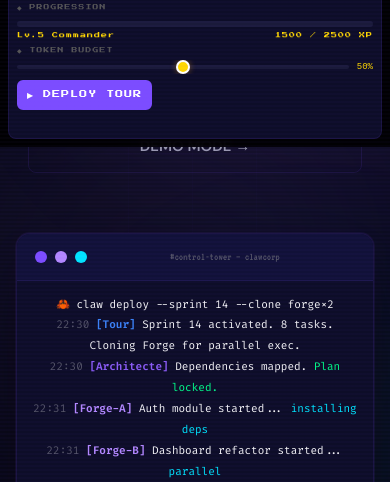
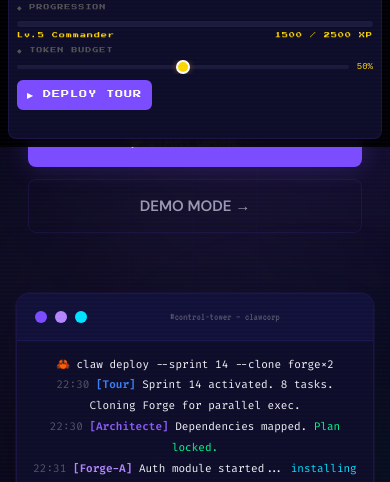
Before and after one commit to prosomt-lab/clawcorp-game-frontend-mockup, a website: page index.html in a window 390 px wide. Shown: the part 359-841 px from the top of the page. Drawn offline with Linux system fonts and the light colour scheme.

Commit message:
Fix: Add padding-top to body so navbar doesn't cover content on mobile

```diff
--- a/index.html
+++ b/index.html
@@ -119,7 +119,7 @@
 .theme-toggle:hover{border-color:var(--bh);color:var(--t1)}
 html{scroll-behavior:smooth}
 html{overflow-x:hidden}
-body{font-family:var(--f-b);background:var(--bg);color:var(--t1);overflow-x:hidden;line-height:1.6}
+body{font-family:var(--f-b);background:var(--bg);color:var(--t1);overflow-x:hidden;line-height:1.6;padding-top:60px}
 body::after{content:'';position:fixed;inset:0;background:repeating-linear-gradient(0deg,transparent,transparent 2px,rgba(124,77,255,0.03) 2px,rgba(124,77,255,0.03) 4px);pointer-events:none;z-index:9999}
 .c{max-width:1240px;margin:0 auto;padding:0 28px}
 
```
